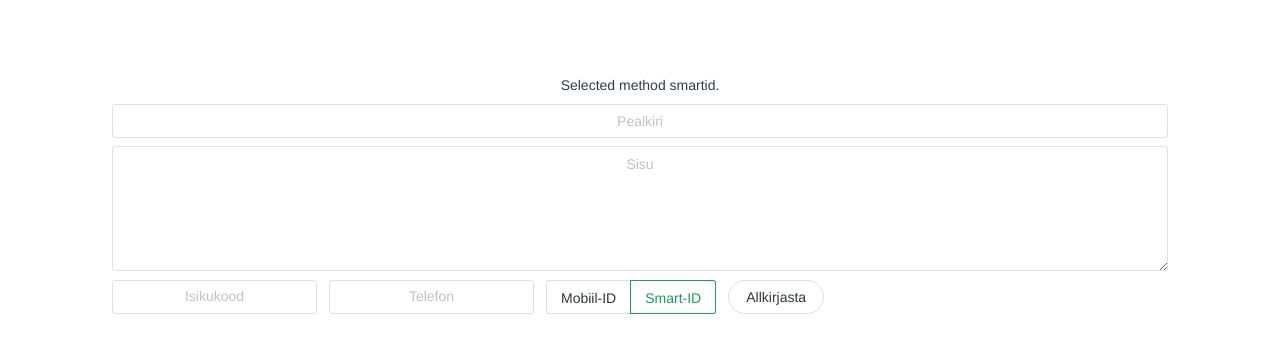
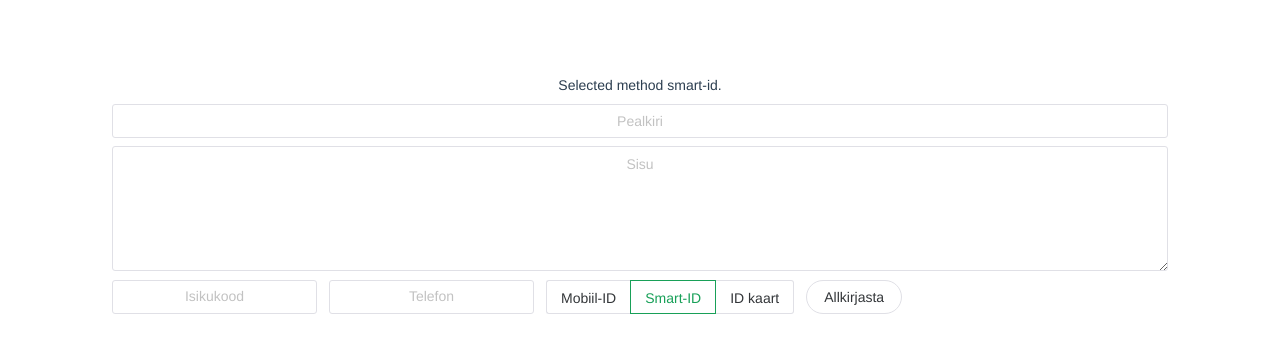
Before and after one commit to argoroots/petitsioon, a Vue app in the folder front-end/: page / in a window 1280 px wide. Shown: the top 352 px of the page. Built offline with nearby package versions, Linux system fonts and the light colour scheme.

Commit message:
meetod ID kaart

```diff
--- a/front-end/src/components/CreateForm.vue
+++ b/front-end/src/components/CreateForm.vue
@@ -17,7 +17,7 @@
   },
   data () {
     return {
-      idmethod: 'smartid'
+      method: 'smart-id'
     }
   }
 }
@@ -28,7 +28,7 @@
   <n-grid cols="4">
     <n-gi span="4">
       <n-space vertical>
-        Selected method {{ idmethod }}.
+        Selected method {{ method }}.
         <n-input
           v-model:value="pealkiri"
           type="text"
@@ -54,17 +54,18 @@
             hidden="true"
           />
           <n-radio-group
-            v-model:value="idmethod"
-            name="idmethod"
+            v-model:value="method"
+            name="method"
             style="margin-bottom: 12px"
           >
-            <n-radio-button
-              value="mid"
-            >
+            <n-radio-button value="mobile-id">
               Mobiil-ID
             </n-radio-button>
-            <n-radio-button value="smartid">
+            <n-radio-button value="smart-id">
               Smart-ID
+            </n-radio-button>
+            <n-radio-button value="id-card">
+              ID kaart
             </n-radio-button>
           </n-radio-group>
           <n-button
```
